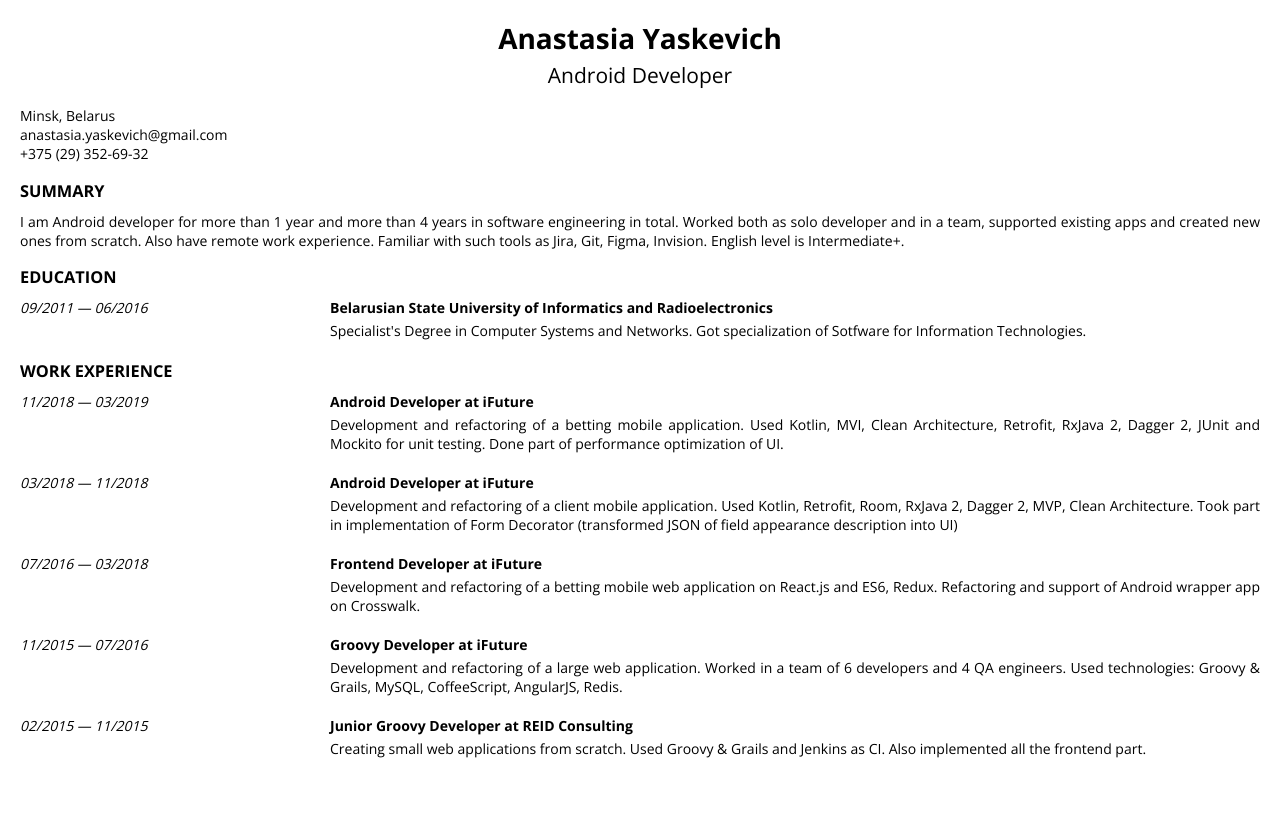
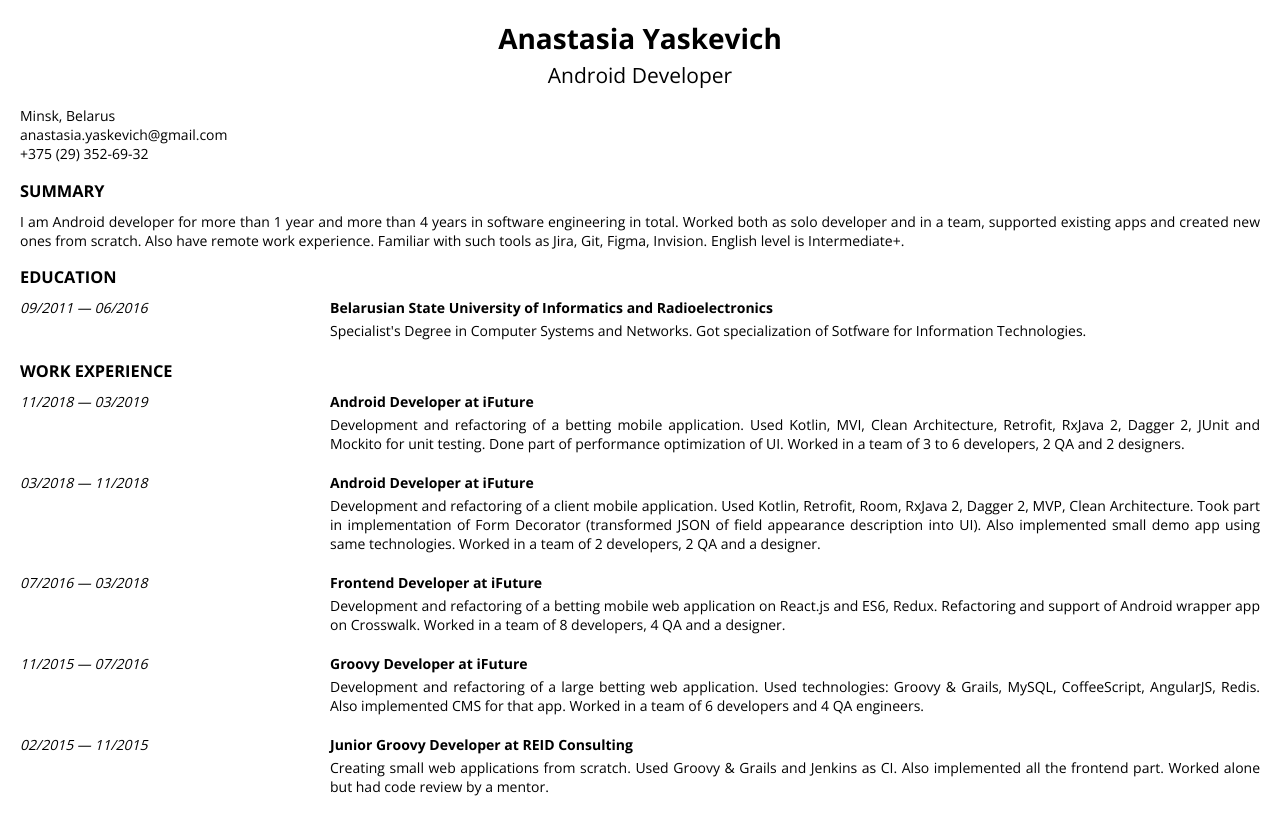
Before and after one commit to ayaskevich/cv, a plain HTML site: page index.html in a window 1280 px wide. Drawn offline with nearby package versions, Linux system fonts and the light colour scheme.

Commit message:
Updated teams and info

```diff
--- a/index.html
+++ b/index.html
@@ -43,7 +43,7 @@
             <div class="subtitle">Android Developer at iFuture</div>
             <div class="content">Development and refactoring of a betting mobile application. Used Kotlin, MVI, Clean
                 Architecture, Retrofit, RxJava 2, Dagger 2, JUnit and Mockito for unit testing. Done part of performance
-                optimization of UI.
+                optimization of UI. Worked in a team of 3 to 6 developers, 2 QA and 2 designers.
             </div>
         </div>
     </div>
@@ -53,7 +53,8 @@
             <div class="subtitle">Android Developer at iFuture</div>
             <div class="content">Development and refactoring of a client mobile application. Used Kotlin, Retrofit,
                 Room, RxJava 2, Dagger 2, MVP, Clean Architecture. Took part in implementation of Form Decorator
-                (transformed JSON of field appearance description into UI)</div>
+                (transformed JSON of field appearance description into UI). Also implemented small demo app using same
+                technologies. Worked in a team of 2 developers, 2 QA and a designer.</div>
         </div>
     </div>
     <div class="section">
@@ -61,16 +62,17 @@
         <div class="content-box">
             <div class="subtitle">Frontend Developer at iFuture</div>
             <div class="content">Development and refactoring of a betting mobile web application on React.js and ES6,
-                Redux. Refactoring and support of Android wrapper app on Crosswalk.</div>
+                Redux. Refactoring and support of Android wrapper app on Crosswalk. Worked in a team of 8 developers,
+                4 QA and a designer.</div>
         </div>
     </div>
     <div class="section">
         <div class="date">11/2015 — 07/2016</div>
         <div class="content-box">
             <div class="subtitle">Groovy Developer at iFuture</div>
-            <div class="content">Development and refactoring of a large web application. Worked in a team of 6
-                developers and 4 QA engineers. Used technologies: Groovy & Grails, MySQL, CoffeeScript, AngularJS,
-                Redis.</div>
+            <div class="content">Development and refactoring of a large betting web application. Used technologies:
+                Groovy & Grails, MySQL, CoffeeScript, AngularJS, Redis. Also implemented CMS for that app. Worked in
+                a team of 6 developers and 4 QA engineers.</div>
         </div>
     </div>
     <div class="section">
@@ -78,7 +80,7 @@
         <div class="content-box">
             <div class="subtitle">Junior Groovy Developer at REID Consulting</div>
             <div class="content">Creating small web applications from scratch. Used Groovy & Grails and Jenkins as CI.
-                Also implemented all the frontend part.</div>
+                Also implemented all the frontend part. Worked alone but had code review by a mentor.</div>
         </div>
     </div>
 </body>
```
Also changed, not shown: 1 other file.
